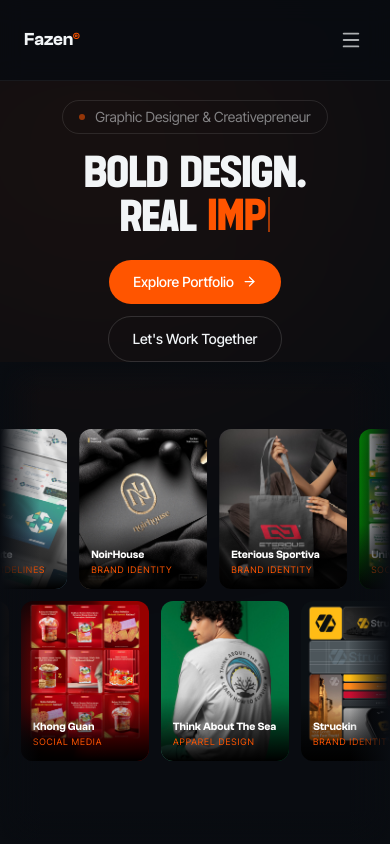
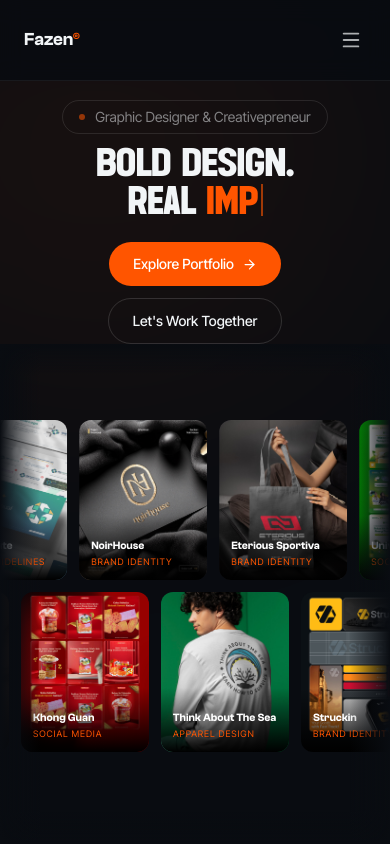
Before and after one commit to fazensocial/fazen-website, a Next.js app: page / in a window 390 px wide. Shown: the top 844 px of the page. Built offline with nearby package versions, Linux system fonts and the light colour scheme.

Commit message:
feat: night revision

```diff
--- a/app/components/sections/Hero.jsx
+++ b/app/components/sections/Hero.jsx
@@ -363,8 +363,10 @@ export default function Hero() {
       <div className="relative z-10 flex flex-col flex-shrink-0 items-center lg:items-start
                       pl-6 lg:pl-[240px] pr-6 lg:pr-14
                       w-full lg:w-[52%]
-                      pt-[100px] lg:pt-32 pb-0 lg:pb-10">
+                      pt-[100px] lg:pt-20 pb-0 lg:pb-10">
 
+        {/* Centering wrapper — on desktop fills remaining height and centers content */}
+        <div className="lg:flex-1 lg:flex lg:items-center w-full">
           <motion.div
             variants={STAGGER}
             initial="hidden"
@@ -372,7 +374,7 @@ export default function Hero() {
             className="flex flex-col items-center lg:items-start text-center lg:text-left"
           >
             {/* Badge */}
-          <motion.div variants={FADE_UP} className="mb-5 lg:mb-8">
+            <motion.div variants={FADE_UP} className="mb-3 lg:mb-5">
               <span className="inline-flex items-center gap-2.5
                                font-body text-sm text-white-soft/50
                                border border-white/[.10] rounded-full px-4 py-1.5">
@@ -384,7 +386,7 @@ export default function Hero() {
             {/* Headline */}
             <motion.h1
               variants={FADE_UP}
-            className="font-display text-[clamp(2.8rem,7vw,6.5rem)]
+              className="font-display text-[clamp(2.5rem,5vw,5.5rem)]
                          leading-[0.95] text-white-soft mb-5 lg:mb-6"
             >
               Bold Design.<br />
@@ -423,13 +425,14 @@ export default function Hero() {
               </Link>
             </motion.div>
           </motion.div>
+        </div>
 
         {/* Stats */}
         <motion.div
           initial={{ opacity: 0, y: 16 }}
           animate={{ opacity: 1, y: 0 }}
           transition={{ delay: 0.85, duration: 0.6, ease: [0.22, 1, 0.36, 1] }}
-          className="hidden lg:flex mt-6 lg:mt-auto pt-6 lg:pt-8 gap-8 lg:gap-14 justify-center lg:justify-start border-t border-white/[.06] w-full"
+          className="hidden lg:flex pt-6 lg:pt-8 gap-8 lg:gap-14 justify-center lg:justify-start border-t border-white/[.06] w-full"
         >
           {STATS.map(({ value, label }) => (
             <div key={label}>
```
Lines whose indentation alone changed are shown as unchanged.
